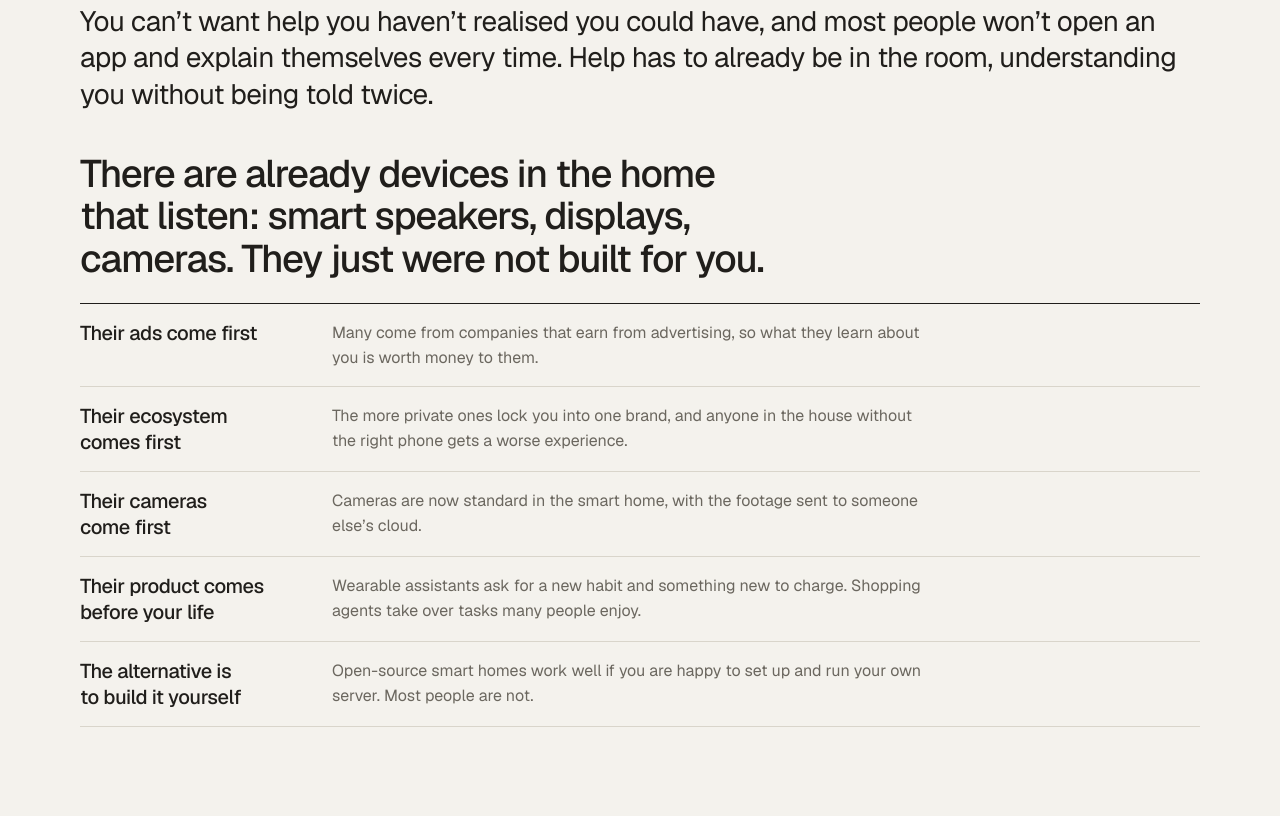
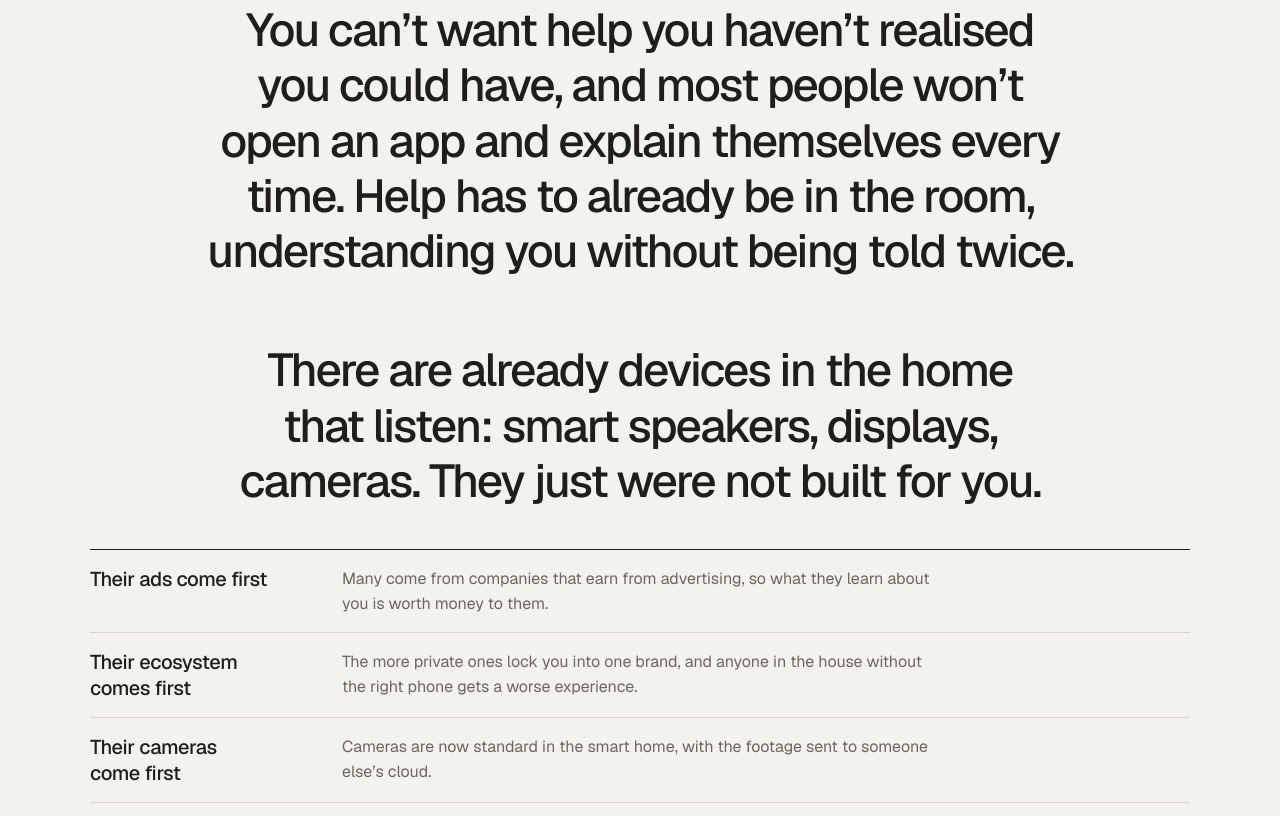
Before and after one commit to commonsfounder/adam-site, a plain HTML site: page index.html in a window 1280 px wide. Shown: the part 3535-4351 px from the top of the page. Drawn offline with nearby package versions, Linux system fonts and the light colour scheme.

Commit message:
Problem: one typographic voice; drop the build-it-yourself row
Co-Authored-By: Claude Sonnet 5.5 <noreply@anthropic.com>

```diff
--- a/index.html
+++ b/index.html
@@ -24,7 +24,7 @@
   <link rel="preconnect" href="https://fonts.googleapis.com">
   <link rel="preconnect" href="https://fonts.gstatic.com" crossorigin>
   <link rel="stylesheet" href="https://fonts.googleapis.com/css2?family=Geist:wght@400;500;600&family=Geist+Mono:wght@400;500&display=swap">
-  <link rel="stylesheet" href="site.css?v=123">
+  <link rel="stylesheet" href="site.css?v=124">
   <script>document.documentElement.className = 'js';</script>
   <script type="application/ld+json">{"@context":"https://schema.org","@type":"FAQPage","mainEntity":[
     {"@type":"Question","name":"Does Adam have cameras?","acceptedAnswer":{"@type":"Answer","text":"No. There are no cameras in the speaker or the plugs, and no wearables to charge."}},
@@ -62,7 +62,6 @@
           <div><h3>Their ecosystem comes first</h3><p>The more private ones lock you into one brand, and anyone in the house without the right phone gets a worse experience.</p></div>
           <div><h3>Their cameras come first</h3><p>Cameras are now standard in the smart home, with the footage sent to someone else&rsquo;s cloud.</p></div>
           <div><h3>Their product comes before your life</h3><p>Wearable assistants ask for a new habit and something new to charge. Shopping agents take over tasks many people enjoy.</p></div>
-          <div><h3>The alternative is to build it yourself</h3><p>Open-source smart homes work well if you are happy to set up and run your own server. Most people are not.</p></div>
         </div>
       </div>
     </section>
--- a/site.css
+++ b/site.css
@@ -903,3 +903,9 @@ footer a:hover { color: var(--bg); }
 
 .problem-lead { max-width: 60ch; margin: 0 0 var(--sp-500, 48px); font-size: clamp(20px, 2.2vw, 28px); line-height: 1.3; letter-spacing: -0.02em; }
 .rows-title { max-width: 28ch; }
+
+/* the whole problem speaks in one voice: same type as the scrolling passage */
+#family .problem-lead, #family .rows-title { max-width: 1100px; margin: 0 auto; padding: 0 var(--pad, 24px); font-size: clamp(28px, 3.6vw, 48px); line-height: 1.2; letter-spacing: -0.04em; font-weight: 500; text-align: center; text-wrap: balance; color: var(--ink); }
+#family .rows-title { margin-top: var(--sp-700, 96px); margin-bottom: var(--sp-500, 48px); }
+#family .problem-rows { padding-bottom: var(--sp-700, 72px); }
+#family .problem-rows .make-rows { max-width: 1100px; margin: 0 auto; }
```
